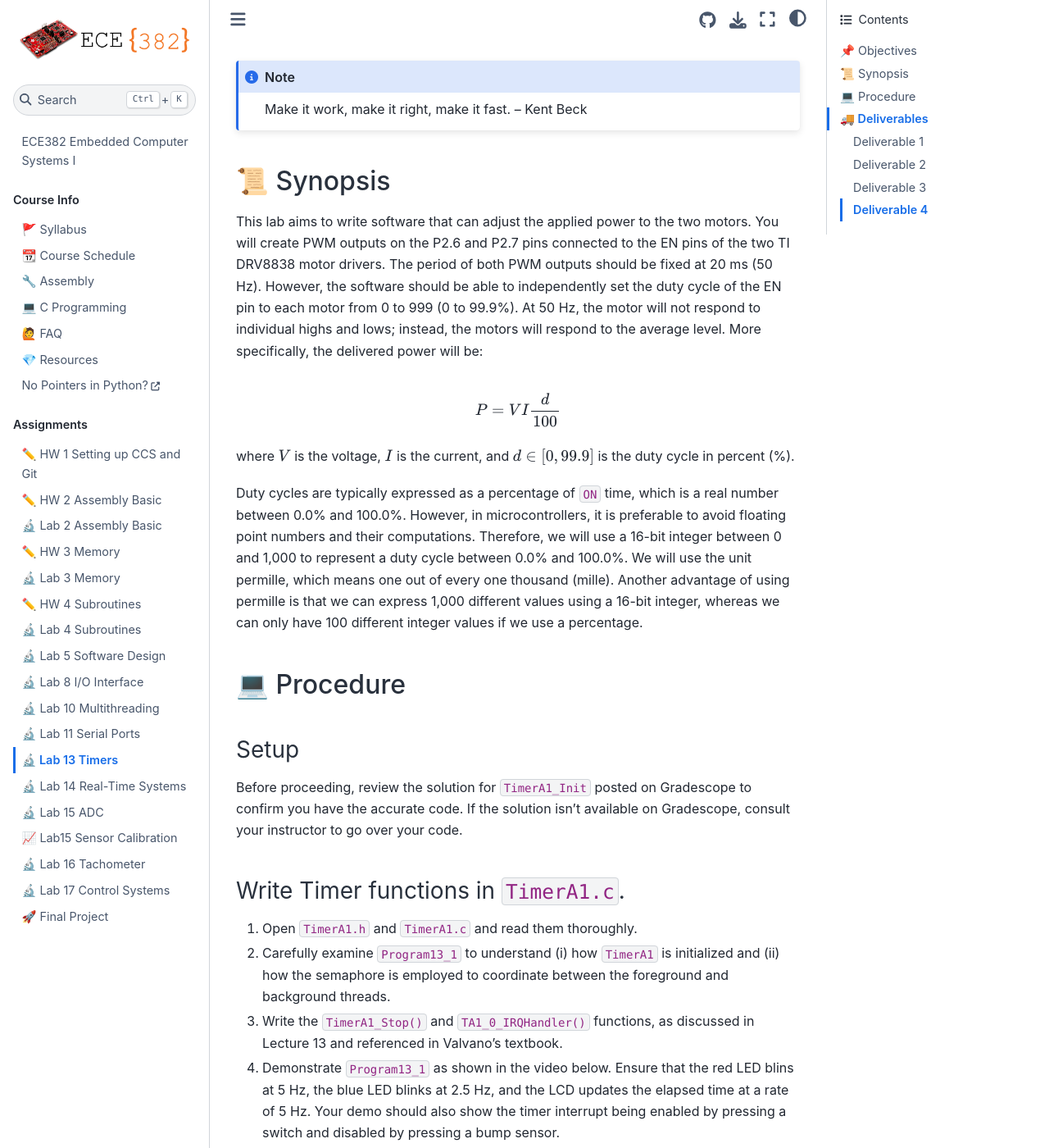
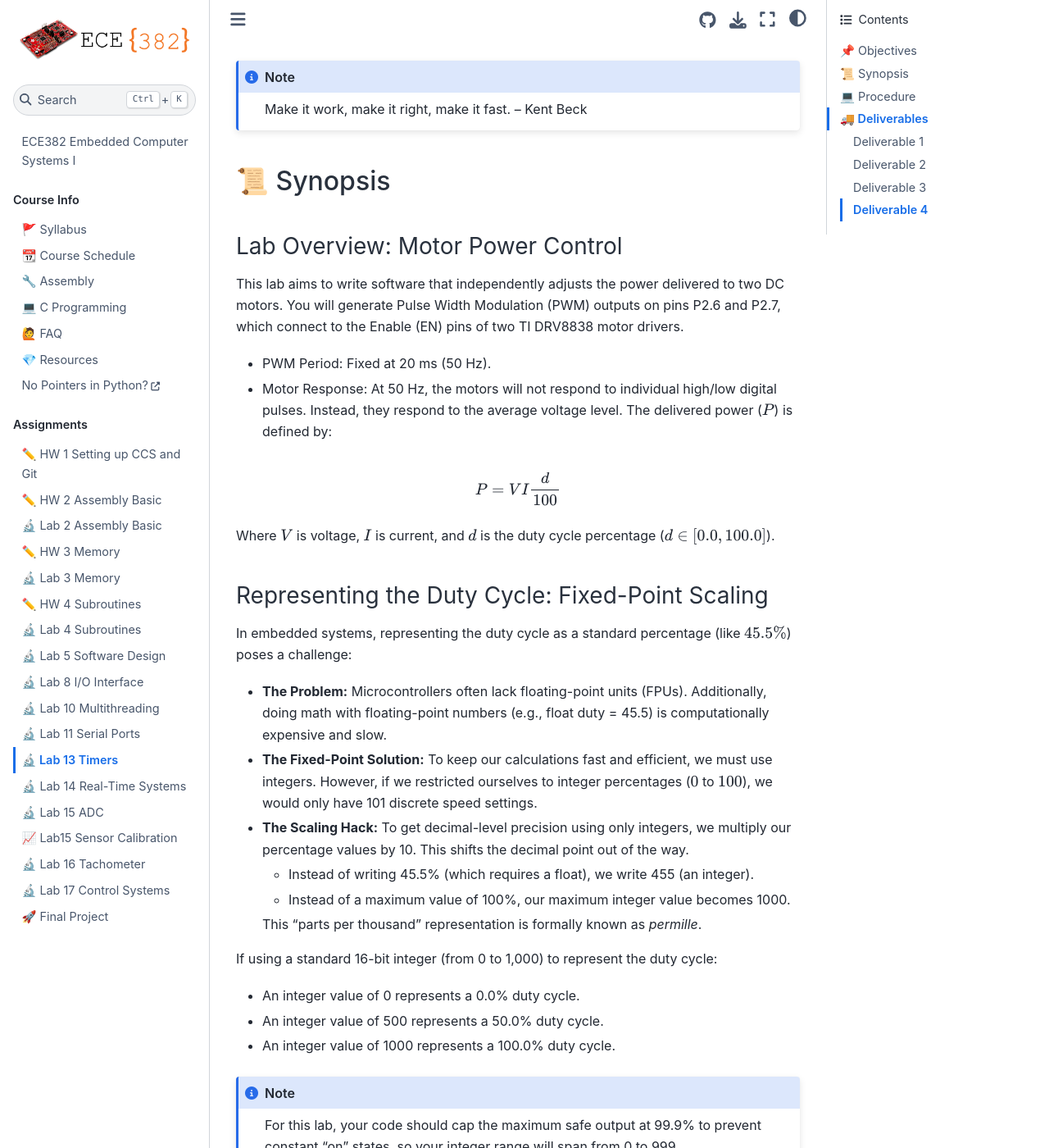
Before and after one commit to USAFA-ECE/ece382, a Jupyter Book: the page built from docs/Assignments/lab13.md, in a window 1280 px wide and 1400 px high, scrolled down 280 px. Shown: the whole window at 82% size. Built offline with Jupyter Book 1.0.4 settings and Sphinx 7.4.7 and the Sphinx Book theme 1.1.4, drawn with Linux system fonts in a browser that asks for light colours; some of the changed text lies outside the part shown.

Commit message:
closed out GitHub issues related to Lab13 and re-wrote/formatted portions of the Lab 13 instructions to improve clarity

````diff
--- a/docs/Assignments/lab13.md
+++ b/docs/Assignments/lab13.md
@@ -13,15 +13,40 @@ Make it work, make it right, make it fast. – Kent Beck
 
 ## 📜 Synopsis
 
-This lab aims to write software that can adjust the applied power to the two motors. You will create PWM outputs on the P2.6 and P2.7 pins connected to the EN pins of the two TI DRV8838 motor drivers. The period of both PWM outputs should be fixed at 20 ms (50 Hz). However, the software should be able to independently set the duty cycle of the EN pin to each motor from 0 to 999 (0 to 99.9%). At 50 Hz, the motor will not respond to individual highs and lows; instead, the motors will respond to the average level. More specifically, the delivered power will be:
+### Lab Overview: Motor Power Control
+
+This lab aims to write software that independently adjusts the power delivered to two DC motors. You will generate Pulse Width Modulation (PWM) outputs on pins P2.6 and P2.7, which connect to the Enable (EN) pins of two TI DRV8838 motor drivers.
+
+- PWM Period: Fixed at 20 ms (50 Hz).
+- Motor Response: At 50 Hz, the motors will not respond to individual high/low digital pulses. Instead, they respond to the average voltage level. The delivered power ($P$) is defined by:
 
 $$
 P = VI \frac{d}{100}
 $$
-where $V$ is the voltage, $I$ is the current, and $d \in [0, 99.9]$ is the duty cycle in percent (%).
 
-Duty cycles are typically expressed as a percentage of `ON` time, which is a real number between 0.0% and 100.0%. However, in microcontrollers, it is preferable to avoid floating point numbers and their computations. Therefore, we will use a 16-bit integer between 0 and 1,000 to represent a duty cycle between 0.0% and 100.0%. We will use the unit permille, which means one out of every one thousand (mille). Another advantage of using permille is that we can express 1,000 different values using a 16-bit integer, whereas we can only have 100 different integer values if we use a percentage.
+Where $V$ is voltage, $I$ is current, and $d$ is the duty cycle percentage ($d \in [0.0, 100.0]$).
 
+### Representing the Duty Cycle: Fixed-Point Scaling
+
+In embedded systems, representing the duty cycle as a standard percentage (like $45.5\%$) poses a challenge:
+
+- **The Problem:** Microcontrollers often lack floating-point units (FPUs). Additionally, doing math with floating-point numbers (e.g., float duty = 45.5) is computationally expensive and slow.
+- **The Fixed-Point Solution:** To keep our calculations fast and efficient, we must use integers. However, if we restricted ourselves to integer percentages ($0%$ to $100%$), we would only have 101 discrete speed settings.
+- **The Scaling Hack:** To get decimal-level precision using only integers, we multiply our percentage values by 10. This shifts the decimal point out of the way.
+     - Instead of writing 45.5% (which requires a float), we write 455 (an integer).
+     - Instead of a maximum value of 100%, our maximum integer value becomes 1000.
+
+    This "parts per thousand" representation is formally known as *permille*.
+
+If using a standard 16-bit integer (from 0 to 1,000) to represent the duty cycle:
+
+- An integer value of 0 represents a 0.0% duty cycle.
+- An integer value of 500 represents a 50.0% duty cycle.
+- An integer value of 1000 represents a 100.0% duty cycle.
+
+```{note}
+For this lab, your code should cap the maximum safe output at 99.9% to prevent constant "on" states, so your integer range will span from 0 to 999.
+```
 
 ## 💻 Procedure
 
@@ -33,7 +58,7 @@ Before proceeding, review the solution for `TimerA1_Init` posted on Gradescope t
 1. Open `TimerA1.h` and `TimerA1.c` and read them thoroughly.
 1. Carefully examine `Program13_1` to understand (i) how `TimerA1` is initialized and (ii) how the semaphore is employed to coordinate between the foreground and background threads.
 1. Write the `TimerA1_Stop()` and `TA1_0_IRQHandler()` functions, as discussed in Lecture 13 and referenced in Valvano's textbook.
-1. Demonstrate `Program13_1` as shown in the video below. Ensure that the red LED blins at 5 Hz, the blue LED blinks at 2.5 Hz, and the LCD updates the elapsed time at a rate of 5 Hz. Your demo should also show the timer interrupt being enabled by pressing a switch and disabled by pressing a bump sensor.
+1. Demonstrate `Program13_1` as shown in the video below. Ensure that the red LED blinks at 5 Hz, the blue LED blinks at 2.5 Hz, and the LCD updates the elapsed time at a rate of 5 Hz. Your demo should also show the timer interrupt being enabled by pressing a switch and disabled by pressing a bump sensor.
 
 <center>
 <iframe width="560" height="315" src="https://www.youtube.com/embed/ySVa26xwUzA" title="YouTube video player" frameborder="0" allow="accelerometer; autoplay; clipboard-write; encrypted-media; gyroscope; picture-in-picture" allowfullscreen></iframe>
@@ -57,7 +82,7 @@ We want to enable interrupt service routines to execute a range of user-defined
 1. Keep in mind that the duty cycles passed into `PWM_DutyRight` and `PWM_DutyLeft` are in _permille_.  The code handles the conversion to the Timer period, so you don't need to perform this calculation when calling these functions in Motor.c.
 1. Read `Motor.h` and `Motor.c` thoroughly.
 1. Implement the functions in `PWM.c` to generate two PWM outputs controlling the robot's wheels. Both PWM signals operate at 50 Hz (20 ms).
-1. Demo `Program13_2` as shown in the video below. Use motor functions defined in `Motor.c` to maneuver the robot and ensure you run at least one iteration in the while loop.
+1. Demo `Program13_2` as shown in the video below. Use motor functions defined in `Motor.c` to maneuver the robot and ensure you run **at least two iterations** in the while loop.
 
     <center>
     <iframe width="560" height="315" src="https://www.youtube.com/embed/qjLGzcN1ncY?si=OrHY9CHkix2kSkfF" title="YouTube video player" frameborder="0" allow="accelerometer; autoplay; clipboard-write; encrypted-media; gyroscope; picture-in-picture; web-share" referrerpolicy="strict-origin-when-cross-origin" allowfullscreen></iframe>
@@ -69,7 +94,7 @@ We want to enable interrupt service routines to execute a range of user-defined
 ### Write functions in Lab13_Timersmain.c
 
 1. Write `Program13_3()`.
-1. Combine the `PWM` and `Timer_A1` periodic interrupt functionality into one software system that controls the robot like `Program 13.2`, but uses the periodic interrupt to track the time elapsed.
+1. Combine the `PWM` and `Timer_A1` periodic interrupt functionality into one software system that controls the robot like `Program 13_2`, but uses the periodic interrupt to track the time elapsed.
 1. While the Timer interrupt runs in the background, the foreground thread will display the motor functions on the LCD.
 1. As shown in the component block diagram below, `PWM.c` is not directly accessible to `Program13_3`; It is encapsulated in `Motor.c`.  `Program13_3` will only use the functions in Motor.c to control the motors.
 
@@ -100,7 +125,8 @@ Your demo should also show the timer interrupt being enabled by pressing a switc
 
 
 ### Deliverable 3
-- **[7 Points]**  Demo `Program13_2` as shown in the video below. Use motor functions defined in `Motor.c` to maneuver the robot and ensure you run **at least two iterations** in the while loop. During the demo, explain what you are demonstrating.
+- **[7 Points]**  Demo `Program13_3()`. Use PWM to move the robot like Program13_2, but use TimerA1 to periodically track the time elapsed. You must run **at least two iterations** in the while loop. During the demo, explain what you are demonstrating.
+
 
 ### Deliverable 4
 - **[9.5 Points]**  Push your code to your repository using git. Write comments in your code.
````
